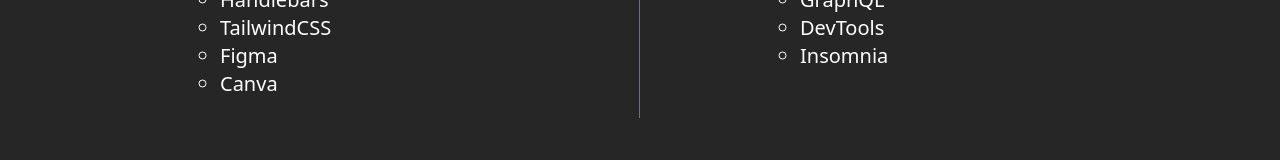
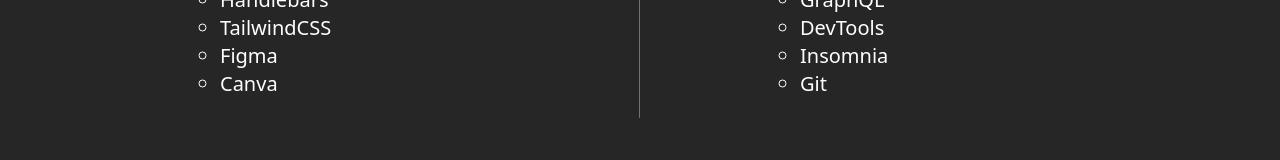
Before and after one commit to jtwiley1996/MyWorkPortfolio, a React (Create React App) app: page /Resume in a window 1280 px wide. Shown: the part 613-773 px from the top of the page. Built offline with nearby package versions, Linux system fonts and the light colour scheme.

Commit message:
minor changes

```diff
--- a/src/components/Resume.jsx
+++ b/src/components/Resume.jsx
@@ -47,6 +47,7 @@
             <li>GraphQL</li>
             <li>DevTools</li>
             <li>Insomnia</li>
+            <li>Git</li>
           </ul>
         </div>
       </div>
```
